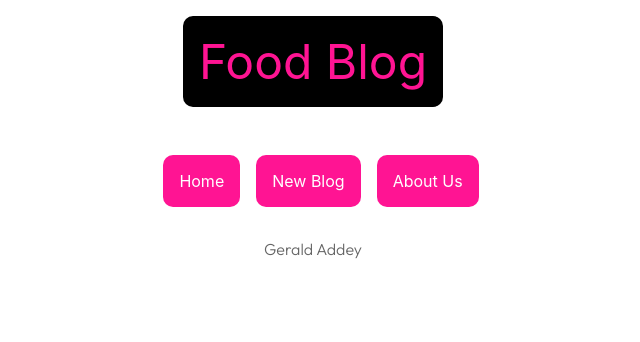
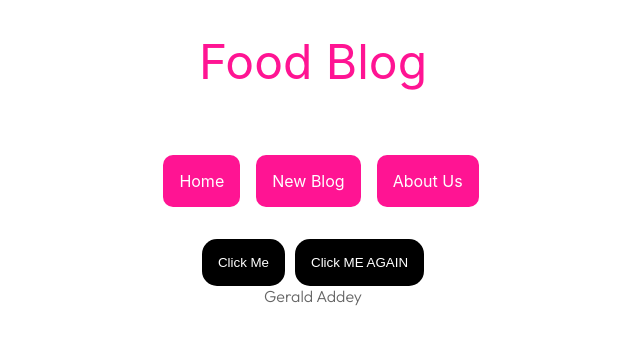
Before and after one commit to geraldaddey/react-coding-blog-app, a React (Create React App) app: page / in a window 1280 px wide. Shown: the top 342 px of the page, without its empty margins (327-967 px from the left). Built offline with nearby package versions, Linux system fonts and the light colour scheme.

Commit message:
event handlers added

```diff
--- a/src/App.js
+++ b/src/App.js
@@ -8,6 +8,14 @@ function App() {
   const title = "Gerald Addey";
   // const likes = 50;
   const link = "http://www.google.com";
+
+  const handleClick = () => {
+    console.log(title);
+  };
+
+  const handleClickAgain = (name) => {
+    console.log("new name is " + title + " " + name);
+  };
 
   return (
     <div className="App">
@@ -20,6 +28,11 @@ function App() {
           <a href={link}>About Us</a>
         </div>
 
+        <button onClick={handleClick}>Click Me</button>
+        <button onClick={() => handleClickAgain("mario")}>
+          Click ME AGAIN
+        </button>
+
         <div className="footer"> {title} </div>
       </div>
     </div>
--- a/src/home.css
+++ b/src/home.css
@@ -56,10 +56,19 @@
   display: flex;
   width: fit-content;
   padding: 1rem;
-  background-color: black;
-  align-items: center;
+  /* background-color: black; */
+  align-items: flex-start;
   margin: 1rem auto;
   border-radius: 10px;
+}
+
+button {
+  background: black;
+  color: white;
+  border-radius: 15px;
+  padding: 1rem;
+  border: none;
+  margin: 0 5px;
 }
 
 .footer {
```
